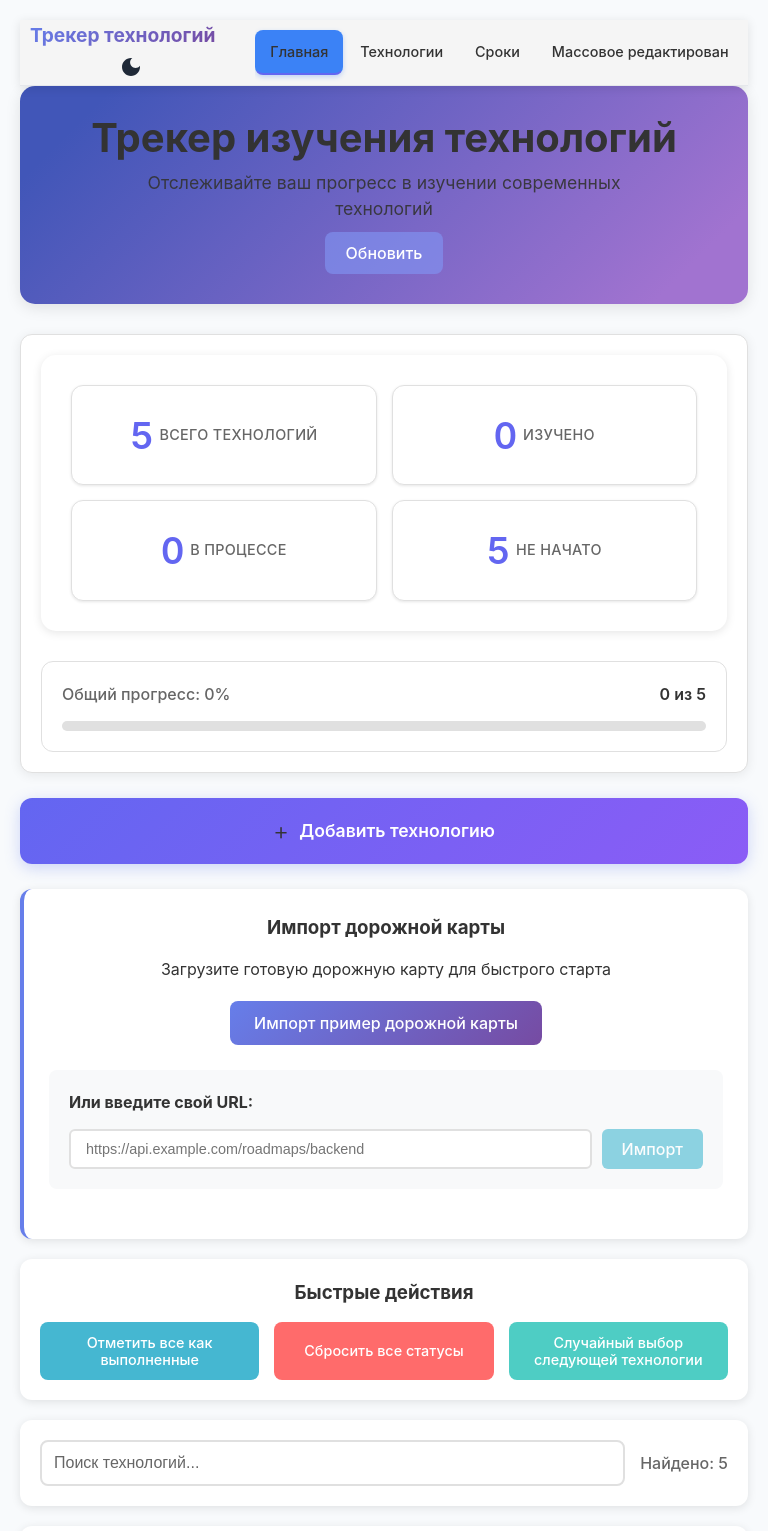
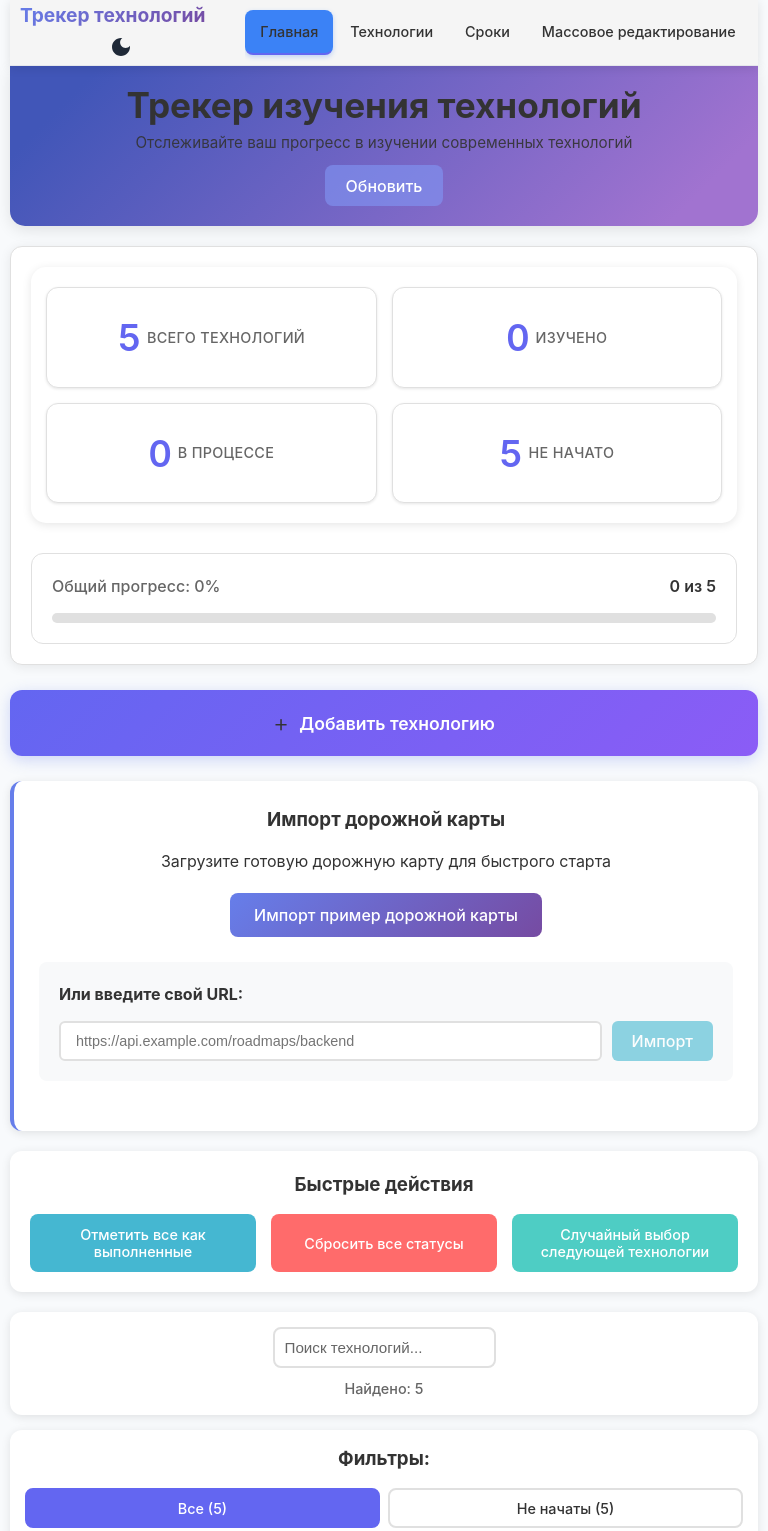
Before and after one commit to chapmans-mommy/technology-tracker, a React (Vite) app: page /#/ in a window 768 px wide. Shown: the top 1531 px of the page. Built offline with nearby package versions, Linux system fonts and the light colour scheme; the HTML template or start-up script is replaced by a standard one.

Commit message:
26 адаптивность

```diff
--- a/src/App.css
+++ b/src/App.css
@@ -842,49 +842,387 @@ body.dark-theme {
   background-color: #1a1a1a !important;
   color: #ffffff !important;
 }
+/* ===== АДАПТИВНОСТЬ ===== */
 
-/* ===== ИСПРАВЛЕНИЯ ДЛЯ ТЕМНОЙ ТЕМЫ - ТОЛЬКО УКАЗАННЫЕ ПРОБЛЕМЫ ===== */
+/* Мобильные устройства (до 768px) */
+@media (max-width: 768px) {
+  .App {
+    max-width: 100%;
+    padding: 10px;
+  }
 
-/* 1. Дорожные карты (карточки технологий) на главной странице */
-body.dark-theme .technology-item {
-  background: #2d2d2d !important;
-  border: 1px solid #404040 !important;
+  .app-header {
+    padding: 20px 15px;
+    margin-bottom: 20px;
+    border-radius: 0 0 15px 15px;
+  }
+
+  .app-header h1 {
+    font-size: 1.8em;
+    margin-bottom: 8px;
+  }
+
+  .app-header p {
+    font-size: 0.95em;
+  }
+
+  .search-box {
+    flex-direction: column;
+    gap: 10px;
+    padding: 15px;
+    margin: 15px 0;
+  }
+
+  .search-box input {
+    padding: 10px;
+    font-size: 0.95em;
+  }
+
+  .search-box span {
+    text-align: center;
+    font-size: 0.9em;
+  }
+
+  .filters {
+    padding: 15px;
+    margin: 15px 0;
+  }
+
+  .filter-buttons {
+    display: grid;
+    grid-template-columns: repeat(2, 1fr);
+    gap: 8px;
+  }
+
+  .filter-buttons button {
+    padding: 8px 12px;
+    font-size: 0.9em;
+    min-height: 40px;
+  }
+
+  .technologies-grid {
+    grid-template-columns: 1fr;
+    gap: 15px;
+    margin-top: 15px;
+  }
+
+  .technology-item {
+    padding: 15px;
+  }
+
+  .page {
+    padding: 15px;
+  }
+
+  .page-header {
+    flex-direction: column;
+    align-items: flex-start;
+    gap: 10px;
+    margin-bottom: 20px;
+    padding-bottom: 15px;
+  }
+
+  .page-header h1 {
+    font-size: 1.5em;
+  }
+
+  .stats-container {
+    padding: 20px 15px;
+  }
+
+  .stats-overview {
+    grid-template-columns: 1fr;
+    gap: 15px;
+  }
+
+  .stat-card {
+    padding: 20px 15px;
+  }
+
+  .stat-number {
+    font-size: 1.8em;
+  }
+
+  .settings-container {
+    padding: 20px 15px;
+  }
+
+  .setting-item {
+    flex-direction: column;
+    align-items: flex-start;
+    gap: 10px;
+  }
+
+  .setting-actions {
+    width: 100%;
+    justify-content: flex-start;
+  }
+
+  .btn {
+    padding: 10px 16px;
+    font-size: 0.95em;
+  }
+
+  /* Скрытие скроллбара на мобильных */
+  .nav-scroll-container {
+    -webkit-overflow-scrolling: touch;
+    scrollbar-width: none;
+  }
+
+  .nav-scroll-container::-webkit-scrollbar {
+    display: none;
+  }
 }
 
-/* 2. Статусы на странице сроков */
-body.dark-theme .status-badge,
-body.dark-theme .deadline-status,
-body.dark-theme .status-chip,
-body.dark-theme [class*="status"],
-body.dark-theme [class*="Status"] {
-  background: #3d3d3d !important;
-  color: #ffffff !important;
-  border: 1px solid #505050 !important;
+/* Очень маленькие экраны (до 360px) */
+@media (max-width: 360px) {
+  html {
+    font-size: 15px;
+  }
+
+  .filter-buttons {
+    grid-template-columns: 1fr;
+  }
+
+  .app-header h1 {
+    font-size: 1.6em;
+  }
+
+  .btn {
+    padding: 8px 12px;
+    font-size: 0.9em;
+  }
+
+  .nav-menu a {
+    padding: 6px 10px;
+    font-size: 0.85em;
+  }
 }
 
-/* 3. Конкретные классы статусов */
-body.dark-theme .status-completed,
-body.dark-theme .status-in-progress,
-body.dark-theme .status-not-started {
-  background: #3d3d3d !important;
+/* Планшеты (768px - 1024px) */
+@media (min-width: 768px) and (max-width: 1024px) {
+  .technologies-grid {
+    grid-template-columns: repeat(2, 1fr);
+  }
+
+  .app-header h1 {
+    font-size: 2.2em;
+  }
 }
 
-/* 4. Если статусы используют Material-UI Chip */
-body.dark-theme .MuiChip-root {
-  background: #3d3d3d !important;
-  color: #ffffff !important;
-  border: 1px solid #505050 !important;
+/* ===== ФИКСИРОВАННАЯ НАВИГАЦИЯ ===== */
+
+.main-navigation {
+  position: sticky;
+  top: 0;
+  z-index: 1000;
+  background-color: var(--bg-secondary);
+  border-bottom: 1px solid var(--border-color);
+  box-shadow: 0 2px 10px rgba(0, 0, 0, 0.1);
 }
 
-/* 5. Если статусы в таблице на странице сроков */
-body.dark-theme table td:last-child,
-body.dark-theme .deadline-table td:nth-child(3),
-body.dark-theme .deadline-table td:nth-child(4) {
-  background: #3d3d3d !important;
+/* Учитываем фиксированную навигацию в отступах контента */
+.App {
+  padding-top: 0;
 }
 
-/* 6. Для любых элементов с белым фоном в контейнерах сроков */
-body.dark-theme .deadlines-container *,
-body.dark-theme .deadline-card * {
-  background-color: transparent !important;
+/* Добавляем отступ для контента, чтобы он не скрывался под фиксированной навигацией */
+.page,
+.technologies-list,
+.search-box:first-of-type,
+.filters:first-of-type {
+  margin-top: 20px;
 }
+
+/* Для мобильных - меньший отступ */
+@media (max-width: 768px) {
+  .page,
+  .technologies-list,
+  .search-box:first-of-type,
+  .filters:first-of-type {
+    margin-top: 15px;
+  }
+}
+
+/* Безопасные области для iOS */
+@supports (padding: max(0px)) {
+  .main-navigation {
+    padding-top: env(safe-area-inset-top);
+  }
+
+  body {
+    padding-top: env(safe-area-inset-top);
+  }
+}
+
+/* ===== ФИКСИРОВАННАЯ НАВИГАЦИЯ - ИСПРАВЛЕНИЯ ===== */
+
+.main-navigation {
+  position: sticky;
+  top: 0;
+  z-index: 1000;
+  background-color: var(--bg-secondary);
+  border-bottom: 1px solid var(--border-color);
+  box-shadow: 0 2px 10px rgba(0, 0, 0, 0.1);
+  width: 100%;
+}
+
+/* Контейнер для скролла навигации */
+.nav-scroll-container {
+  width: 100%;
+  overflow-x: auto;
+  white-space: nowrap;
+  -webkit-overflow-scrolling: touch;
+  padding: 10px 15px;
+}
+
+/* Меню навигации */
+.nav-menu {
+  display: inline-flex;
+  gap: 10px;
+  min-width: min-content;
+  width: 100%;
+}
+
+/* Ссылки навигации */
+.nav-menu a {
+  padding: 8px 16px;
+  text-decoration: none;
+  border-radius: 6px;
+  transition: all 0.3s ease;
+  display: inline-block;
+  min-width: fit-content;
+}
+
+/* Убираем дублирующие отступы */
+body {
+  padding-top: 0 !important;
+}
+
+/* Исправляем отступ для контента */
+.App {
+  padding-top: 0;
+}
+
+/* Отступ для первого контента после навигации */
+.app-header {
+  margin-top: 0;
+}
+
+/* ===== ИСПРАВЛЕНИЯ ДЛЯ МАЛЕНЬКИХ ЭКРАНОВ ===== */
+
+@media (max-width: 768px) {
+  /* Убеждаемся, что навигация видна */
+  .main-navigation {
+    height: auto;
+    min-height: 50px;
+    display: block;
+    position: sticky;
+  }
+
+  .nav-scroll-container {
+    padding: 8px 10px;
+    margin: 0;
+    display: block;
+  }
+
+  .nav-menu {
+    gap: 6px;
+    padding: 2px 0;
+  }
+
+  .nav-menu a {
+    padding: 6px 12px;
+    font-size: 0.85em;
+    white-space: nowrap;
+  }
+
+  /* Уменьшаем шапку на очень маленьких экранах */
+  @media (max-width: 360px) {
+    .nav-menu a {
+      padding: 5px 8px;
+      font-size: 0.8em;
+    }
+
+    .nav-scroll-container {
+      padding: 6px 8px;
+    }
+  }
+
+  /* Увеличиваем зону тапа для ссылок */
+  .nav-menu a {
+    min-height: 36px;
+    display: inline-flex;
+    align-items: center;
+    justify-content: center;
+  }
+}
+
+/* ===== БЕЗОПАСНЫЕ ОБЛАСТИ ДЛЯ СОВРЕМЕННЫХ УСТРОЙСТВ ===== */
+@supports (padding: max(0px)) {
+  .main-navigation {
+    padding-left: max(15px, env(safe-area-inset-left));
+    padding-right: max(15px, env(safe-area-inset-right));
+    padding-top: max(0px, env(safe-area-inset-top));
+  }
+
+  .nav-scroll-container {
+    padding-left: 0;
+    padding-right: 0;
+  }
+
+  /* Создаем безопасный отступ для контента под "челкой" iPhone */
+  body::before {
+    content: '';
+    display: block;
+    height: env(safe-area-inset-top);
+    width: 100%;
+    background: transparent;
+  }
+}
+
+/* ===== ВИЗУАЛЬНЫЕ ИСПРАВЛЕНИЯ ДЛЯ ТЕМНОЙ ТЕМЫ ===== */
+body.dark-theme .main-navigation {
+  background-color: #2d2d2d !important;
+  border-bottom-color: #404040 !important;
+  box-shadow: 0 2px 10px rgba(0, 0, 0, 0.3) !important;
+}
+
+body.dark-theme .nav-menu a {
+  color: #ffffff !important;
+}
+
+body.dark-theme .nav-menu a:hover {
+  background-color: rgba(255, 255, 255, 0.1) !important;
+}
+
+body.dark-theme .nav-menu a.active {
+  background-color: rgba(99, 102, 241, 0.2) !important;
+  color: #818cf8 !important;
+}
+
+/* ===== ОБЕСПЕЧИВАЕМ ВИДИМОСТЬ НА ВСЕХ ЭКРАНАХ ===== */
+@media (max-height: 500px) {
+  .main-navigation {
+    position: sticky;
+  }
+
+  .nav-scroll-container {
+    max-height: 50px;
+  }
+}
+
+/* Убираем возможные перекрытия */
+* {
+  box-sizing: border-box;
+}
+
+/* Убедимся, что ничего не скрывает навигацию */
+body > *:not(.main-navigation) {
+  position: relative;
+  z-index: 1;
+}
+
+.main-navigation {
+  z-index: 1000;
+}
```
